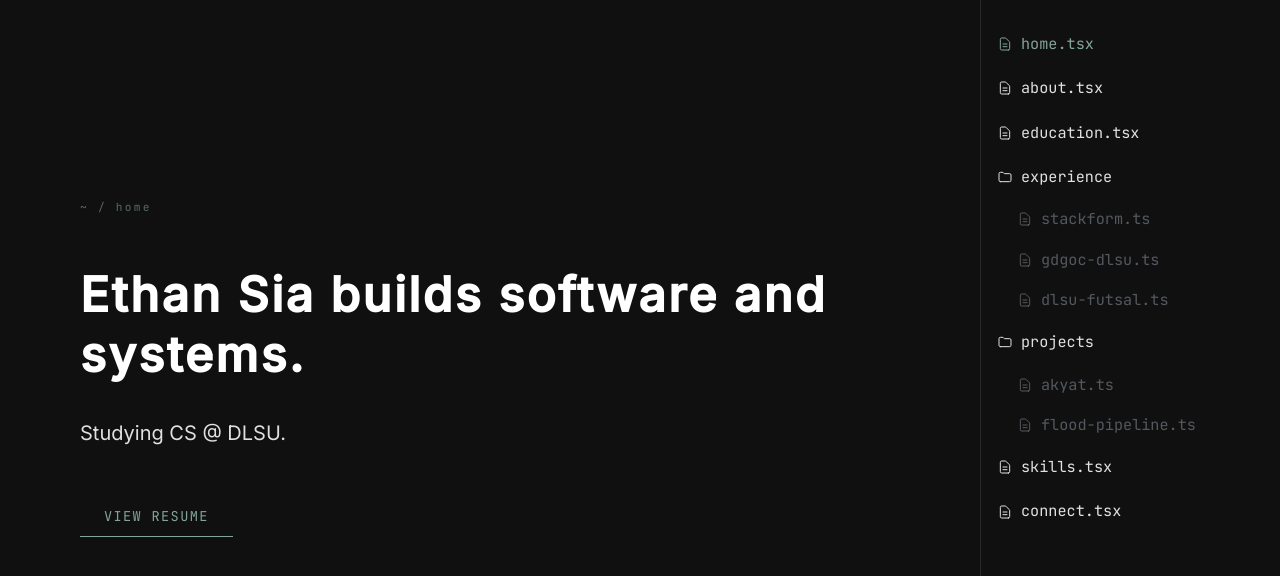
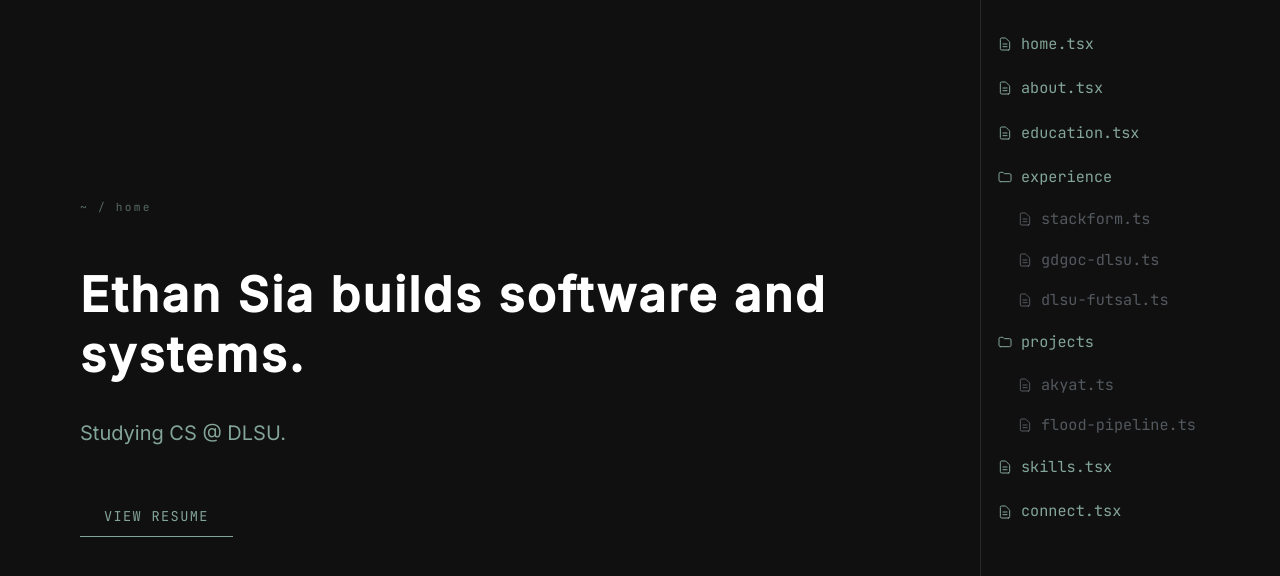
Before and after one commit to jdsia/Web-Portfolio, a Next.js app: page / in a window 1280 px wide. Shown: the top 576 px of the page. Built offline with nearby package versions, Linux system fonts and the light colour scheme.

Commit message:
style: transitioned all secondary grays and loader details to warm Gruvbox Blue

```diff
--- a/app/components/LoadingBar.tsx
+++ b/app/components/LoadingBar.tsx
@@ -61,7 +61,7 @@ export default function LoadingBar({ onComplete }: LoadingBarProps) {
         </div>
 
         {/* Track */}
-        <div className="w-full h-[2px] bg-[rgba(235,219,178,0.06)] rounded-full overflow-hidden">
+        <div className="w-full h-[2px] bg-[rgba(131,165,152,0.1)] rounded-full overflow-hidden">
           <div
             className="h-full rounded-full transition-none"
             style={{
--- a/app/globals.css
+++ b/app/globals.css
@@ -5,9 +5,9 @@
   --foreground: #ffffff; /* Crisp neutral white */
   --card-bg: #181818;
   --card-border: #282828;
-  --text-secondary: #e0e0e0; /* Crisp neutral light gray */
+  --text-secondary: #83a598; /* Gruvbox Blue */
   --on-surface: #ffffff;
-  --on-surface-variant: #e0e0e0;
+  --on-surface-variant: #83a598;
   --surface-variant: #282828;
   --primary: #83a598; /* Warm Gruvbox Blue / Cyan-Teal */
   --on-primary: #101010;
@@ -18,9 +18,9 @@
   --foreground: #ffffff;
   --card-bg: #181818;
   --card-border: #282828;
-  --text-secondary: #e0e0e0;
+  --text-secondary: #83a598;
   --on-surface: #ffffff;
-  --on-surface-variant: #e0e0e0;
+  --on-surface-variant: #83a598;
   --surface-variant: #282828;
   --primary: #83a598;
   --on-primary: #101010;
```
